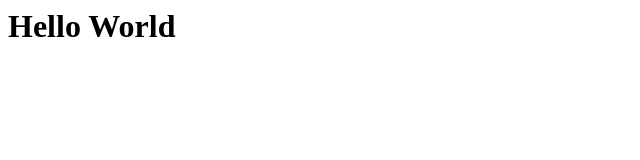
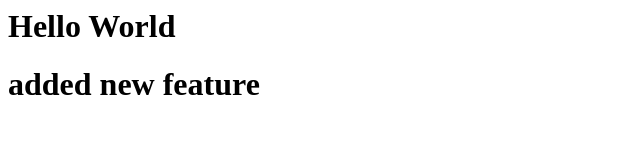
Before and after one commit to SrinivaasGuduru07/lokirepo, a plain HTML site: page index.html in a window 1280 px wide. Shown: the whole page, without its empty margins (0-640 px from the left). Drawn offline with Linux system fonts and the light colour scheme.

Commit message:
added new feature

```diff
--- a/index.html
+++ b/index.html
@@ -1 +1,2 @@
 <h1>Hello World</h1>
+<h1>added new feature</h1>
```
